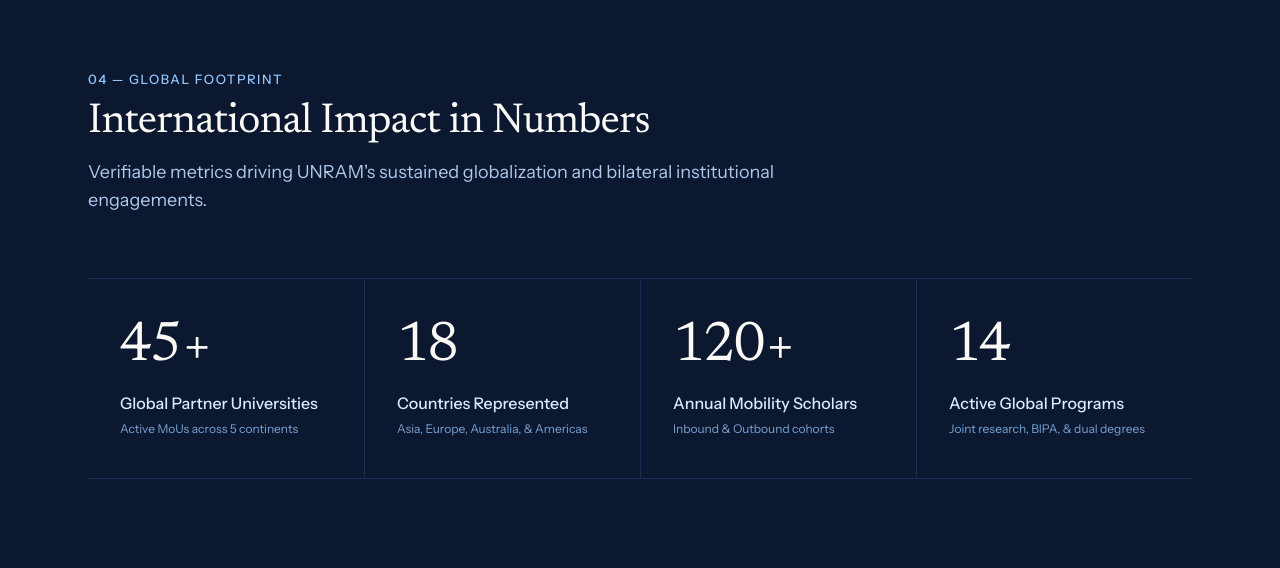
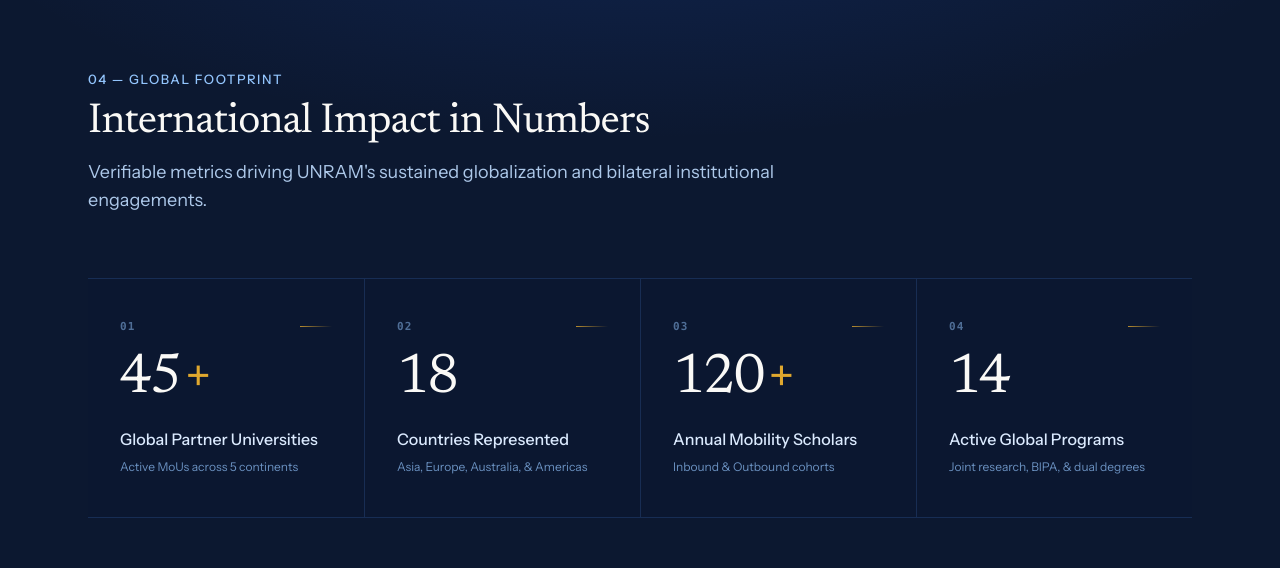
Before and after one commit to Ardihh/oia-web, a Next.js app: page /en/impact in a window 1280 px wide. Shown: the part 159-727 px from the top of the page. Built offline with nearby package versions, Linux system fonts and the light colour scheme; no server answers; the database is empty.

Commit message:
feat(impact): elevate number count-up animation, spring suffix, and ambient glow

```diff
--- a/src/components/sections/ImpactStats.tsx
+++ b/src/components/sections/ImpactStats.tsx
@@ -26,9 +26,12 @@ export function ImpactStats({ locale }: ImpactStatsProps) {
     <section
       id="stats"
       aria-label="Impact Statistics"
-      className="py-20 lg:py-28 bg-unram-950 text-paper border-b border-unram-900"
+      className="relative py-20 lg:py-28 bg-unram-950 text-paper border-b border-unram-900 overflow-hidden"
     >
-      <Container>
+      {/* Ambient Radial Mesh Glow */}
+      <div className="absolute inset-0 bg-[radial-gradient(ellipse_80%_60%_at_50%_-15%,rgba(37,99,235,0.18),transparent_70%)] pointer-events-none" />
+
+      <Container className="relative z-10">
         {/* Section Heading (Light on Dark per DESIGN.md) */}
         <SectionHeading
           kicker={`04 — ${kicker}`}
@@ -39,7 +42,7 @@ export function ImpactStats({ locale }: ImpactStatsProps) {
         />
 
         {/* Four Columns Separated by Vertical Hairlines, No Icons, No Cards (DESIGN.md) */}
-        <div className="grid grid-cols-1 sm:grid-cols-2 lg:grid-cols-4 border-t border-b border-unram-800/80 divide-y sm:divide-y-0 sm:divide-x divide-unram-800/80">
+        <div className="grid grid-cols-1 sm:grid-cols-2 lg:grid-cols-4 border-t border-b border-unram-800/80 divide-y sm:divide-y-0 sm:divide-x divide-unram-800/80 bg-unram-950/40 backdrop-blur-xs">
           {statItems.map((stat, index) => {
             const label = stat.label?.[lang] || stat.label?.id || '';
             const desc = stat.desc?.[lang] || stat.desc?.id || '';
@@ -47,28 +50,46 @@ export function ImpactStats({ locale }: ImpactStatsProps) {
             return (
               <motion.div
                 key={stat.id || index}
-                initial={{ opacity: 0, y: 12 }}
+                initial={{ opacity: 0, y: 20 }}
                 whileInView={{ opacity: 1, y: 0 }}
-                viewport={{ once: true, margin: '-30px' }}
-                transition={{ duration: 0.4, delay: index * 0.05 }}
-                className="py-8 sm:py-10 px-6 sm:px-8 text-left flex flex-col justify-start"
+                viewport={{ once: true, margin: '-40px' }}
+                transition={{
+                  duration: 0.6,
+                  delay: index * 0.1,
+                  ease: [0.16, 1, 0.3, 1],
+                }}
+                className="group py-8 sm:py-10 px-6 sm:px-8 text-left flex flex-col justify-start hover:bg-white/[0.025] transition-colors duration-300"
               >
+                {/* Metric Index & Decorative Accent Line */}
+                <div className="flex items-center justify-between mb-4">
+                  <span className="font-mono text-[11px] text-blue-300/50 font-semibold tracking-widest uppercase">
+                    0{index + 1}
+                  </span>
+                  <motion.div
+                    initial={{ scaleX: 0 }}
+                    whileInView={{ scaleX: 1 }}
+                    viewport={{ once: true }}
+                    transition={{ duration: 0.8, delay: 0.2 + index * 0.1 }}
+                    className="h-px w-8 bg-gradient-to-r from-accent/80 to-transparent origin-left"
+                  />
+                </div>
+
                 {/* Newsreader Numeral (DESIGN.md Section 2) */}
                 <div className="font-serif text-4xl sm:text-5xl lg:text-[56px] font-normal text-paper tabular-nums leading-none tracking-tight">
                   <AnimatedCounter
                     value={stat.value}
                     suffix={stat.suffix}
-                    duration={0.8}
+                    duration={1.8}
                   />
                 </div>
 
                 {/* Small Label (Instrument Sans 500) */}
-                <h3 className="font-sans font-medium text-sm sm:text-base text-blue-100 mt-4 leading-snug">
+                <h3 className="font-sans font-medium text-sm sm:text-base text-blue-100 mt-5 leading-snug group-hover:text-white transition-colors">
                   {label}
                 </h3>
 
                 {/* Description */}
-                <p className="text-xs text-blue-300/80 mt-1 leading-relaxed">
+                <p className="text-xs text-blue-300/70 mt-1.5 leading-relaxed group-hover:text-blue-200/90 transition-colors">
                   {desc}
                 </p>
               </motion.div>
--- a/src/components/ui/AnimatedCounter.tsx
+++ b/src/components/ui/AnimatedCounter.tsx
@@ -1,7 +1,7 @@
 'use client';
 
 import { useEffect, useRef, useState } from 'react';
-import { useInView, useReducedMotion } from 'motion/react';
+import { useInView, useReducedMotion, motion } from 'motion/react';
 
 interface AnimatedCounterProps {
   value: string;
@@ -13,46 +13,89 @@ interface AnimatedCounterProps {
 export function AnimatedCounter({
   value,
   suffix = '',
-  duration = 0.8, // 800ms per DESIGN.md Section 7
-  className,
+  duration = 1.8,
+  className = '',
 }: AnimatedCounterProps) {
   const ref = useRef<HTMLSpanElement>(null);
-  const isInView = useInView(ref, { once: true, margin: '-40px' });
+  const isInView = useInView(ref, { once: true, margin: '-20px' });
   const shouldReduceMotion = useReducedMotion();
-  const [count, setCount] = useState<string>(value);
+
+  // If reduced motion is requested, immediately show the full value
+  const [count, setCount] = useState<string>(shouldReduceMotion ? value : '0');
+  const [isFinished, setIsFinished] = useState(shouldReduceMotion);
 
   useEffect(() => {
-    if (!isInView || shouldReduceMotion) return;
+    if (shouldReduceMotion) {
+      setCount(value);
+      setIsFinished(true);
+      return;
+    }
 
-    const numeric = parseInt(value, 10);
-    if (!isNaN(numeric) && numeric > 0) {
+    if (!isInView) return;
+
+    // Extract numeric part (e.g. "45", "120")
+    const cleanNumber = value.replace(/[^0-9]/g, '');
+    const numericTarget = parseInt(cleanNumber, 10);
+
+    if (isNaN(numericTarget) || numericTarget === 0) {
+      setCount(value);
+      setIsFinished(true);
+      return;
+    }
+
     let startTime: number | null = null;
     let animationFrame: number;
 
-      const step = (timestamp: number) => {
+    const animateStep = (timestamp: number) => {
       if (!startTime) startTime = timestamp;
-        const progress = Math.min((timestamp - startTime) / (duration * 1000), 1);
-        // Easing per DESIGN.md
-        const ease = 1 - Math.pow(1 - progress, 3);
-        const current = Math.floor(ease * numeric);
-        setCount(current.toString());
+      const elapsed = (timestamp - startTime) / (duration * 1000);
+      const progress = Math.min(elapsed, 1);
+
+      // Smooth custom ease-out quart curve: fast initial acceleration, graceful deceleration
+      const ease = 1 - Math.pow(1 - progress, 4);
+      const currentNumber = Math.floor(ease * numericTarget);
+
+      setCount(currentNumber.toLocaleString('id-ID'));
 
       if (progress < 1) {
-          animationFrame = requestAnimationFrame(step);
+        animationFrame = requestAnimationFrame(animateStep);
       } else {
-          setCount(value);
+        setCount(numericTarget.toLocaleString('id-ID'));
+        setIsFinished(true);
       }
     };
 
-      animationFrame = requestAnimationFrame(step);
+    animationFrame = requestAnimationFrame(animateStep);
     return () => cancelAnimationFrame(animationFrame);
-    }
   }, [isInView, value, duration, shouldReduceMotion]);
 
   return (
-    <span ref={ref} className={className}>
-      <span>{count}</span>
-      {suffix && <span className="ml-0.5">{suffix}</span>}
+    <span
+      ref={ref}
+      className={`relative inline-flex items-baseline font-serif tabular-nums tracking-tight ${className}`}
+    >
+      <span className="text-paper drop-shadow-xs transition-colors">
+        {shouldReduceMotion ? value : count}
+      </span>
+
+      {suffix && (
+        <motion.span
+          initial={{ opacity: 0, scale: 0.6, y: -2 }}
+          animate={
+            isFinished || shouldReduceMotion
+              ? { opacity: 1, scale: 1, y: 0 }
+              : { opacity: 0.3, scale: 0.8, y: -1 }
+          }
+          transition={{
+            type: 'spring',
+            stiffness: 260,
+            damping: 18,
+          }}
+          className="ml-1 text-accent font-sans font-normal text-[0.8em] select-none inline-block origin-bottom"
+        >
+          {suffix}
+        </motion.span>
+      )}
     </span>
   );
 }
```
Lines whose indentation alone changed are shown as unchanged.
